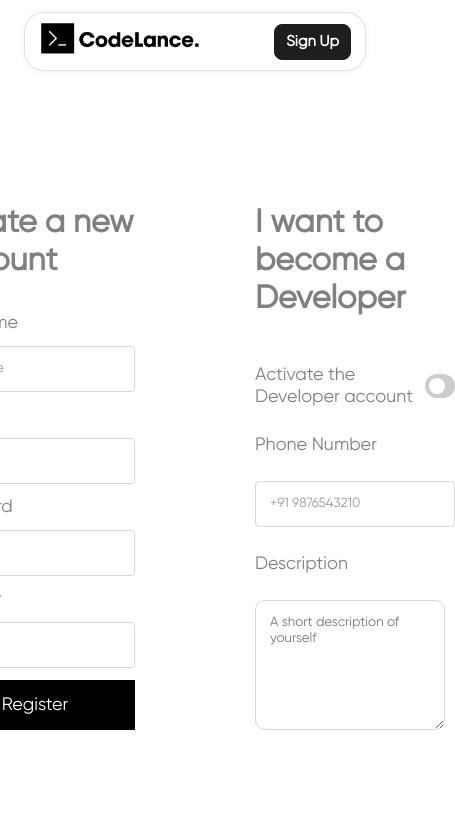
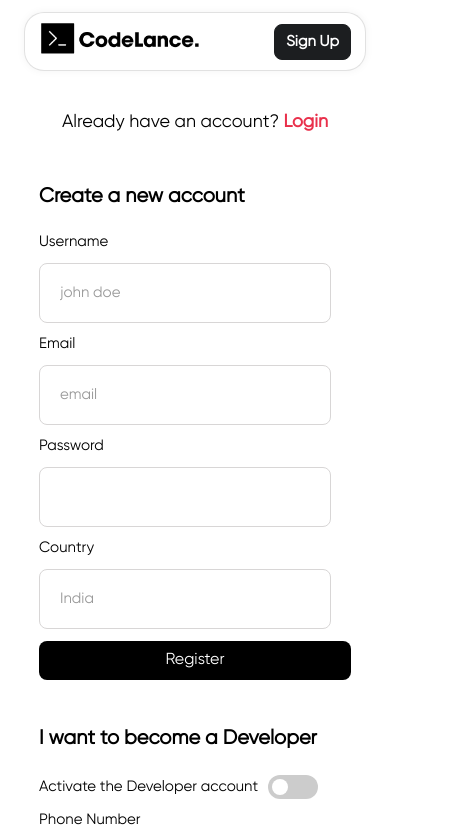
Before and after one commit to Akshatjalan/DevFreelance, a React (Create React App) app in the folder frontend/: page /register in a window 390 px wide. Shown: the top 840 px of the page, 455 px wide, since content can reach past the window. Built offline with nearby package versions, Linux system fonts and the light colour scheme.

Commit message:
lazy loading and signin page update

```diff
--- a/frontend/src/App.js
+++ b/frontend/src/App.js
@@ -14,6 +14,7 @@ import Message from "./pages/Message";
 import Gig from "./pages/Gig";
 import Footer from "./components/Footer";
 import { QueryClient, QueryClientProvider } from "@tanstack/react-query";
+import ScrollToTop from "./components/ScrollToTop";
 // import Pay from "./pages/pay/Pay";
 // import Success from "./pages/success/Success";
 
@@ -25,6 +26,7 @@ function App() {
       <div className="app">
         <QueryClientProvider client={queryClient}>
           <Navbar />
+          <ScrollToTop />
           <Outlet />
           <Footer />
         </QueryClientProvider>
--- a/frontend/src/components/GigCard.js
+++ b/frontend/src/components/GigCard.js
@@ -14,21 +14,42 @@ const GigCard = ({ item }) => {
       }),
   });
 
+  const PlaceholderCard = () => (
+    <div className="gigCard placeholder">
+      <div className="gigImg placeholder-img" />
+      <div className="info">
+        <div className="cardUser">
+          <div className="placeholder-avatar" />
+          <span className="placeholder-text short" />
+        </div>
+        <p className="placeholder-text long" />
+        <div className="star">
+          <div>
+            <div className="starImg placeholder-star" />
+            <span className="placeholder-text short" />
+          </div>
+          <div className="price">
+            <span className="placeholder-text tiny" />
+          </div>
+        </div>
+      </div>
+    </div>
+  );
+
   return (
     <Link to={`/gig/${item._id}`} className="link">
+      {isLoading ? (
+        <PlaceholderCard />
+      ) : error ? (
+        "Something went wrong!"
+      ) : (
         <div className="gigCard">
           <img className="gigImg" src={item.cover} alt="" />
           <div className="info">
-          {isLoading ? (
-            "loading"
-          ) : error ? (
-            "Something went wrong!"
-          ) : (
             <div className="cardUser">
               <img src={item.images} alt="" />
               <span>{item.shortTitle}</span>
             </div>
-          )}
 
             <p>{item.title}</p>
             <div className="star">
@@ -43,6 +64,7 @@ const GigCard = ({ item }) => {
             </div>
           </div>
         </div>
+      )}
     </Link>
   );
 };
--- /dev/null
+++ b/frontend/src/components/ScrollToTop.js
@@ -0,0 +1,12 @@
+import { useEffect } from "react";
+import { useLocation } from "react-router-dom";
+
+export default function ScrollToTop() {
+  const { pathname } = useLocation();
+
+  useEffect(() => {
+    window.scrollTo(0, 0);
+  }, [pathname]);
+
+  return null;
+}
--- a/frontend/src/pages/Register.js
+++ b/frontend/src/pages/Register.js
@@ -2,7 +2,7 @@ import React, { useState } from "react";
 // import upload from "../utils/upload";
 import "../styles/Register.css";
 import newRequest from "../utils/newRequest";
-import { useNavigate } from "react-router-dom";
+import { Link, useNavigate } from "react-router-dom";
 
 function Register() {
   // const [file, setFile] = useState(null);
@@ -43,6 +43,11 @@ function Register() {
     }
   };
   return (
+    <>
+      <p className="loginLine">
+        Already have an account? <Link to="/login">Login</Link>
+      </p>
+
       <div className="register">
         <form onSubmit={handleSubmit}>
           <div className="left">
@@ -102,6 +107,7 @@ function Register() {
           </div>
         </form>
       </div>
+    </>
   );
 }
 
--- a/frontend/src/styles/GigCard.css
+++ b/frontend/src/styles/GigCard.css
@@ -66,3 +66,81 @@
   font-size: 15px;
   text-align: end;
 }
+
+/* Placeholder */
+
+.gigCard.placeholder {
+  background: #f4f4f4;
+  border-radius: 10px;
+  margin-bottom: 20px;
+  opacity: 0.8;
+  animation: pulse 1.5s infinite;
+}
+
+.placeholder-img {
+  width: 100%;
+  height: 200px;
+  background: #e0e0e0;
+  border-radius: 8px;
+  margin-bottom: 12px;
+}
+
+.placeholder-avatar {
+  width: 36px;
+  height: 36px;
+  background: #e0e0e0;
+  border-radius: 50%;
+  display: inline-block;
+  margin-right: 10px;
+}
+
+.placeholder-text {
+  display: inline-block;
+  background: #e0e0e0;
+  border-radius: 4px;
+  vertical-align: middle;
+}
+
+.placeholder-text.short {
+  width: 60px;
+  height: 14px;
+  margin-left: 8px;
+}
+
+.placeholder-text.long {
+  width: 80%;
+  height: 16px;
+  margin: 12px 0;
+}
+
+.placeholder-text.tiny {
+  width: 40px;
+  height: 12px;
+}
+
+.placeholder-text.medium {
+  width: 80px;
+  height: 18px;
+  margin-top: 8px;
+}
+
+.placeholder-star {
+  width: 18px;
+  height: 18px;
+  background: #e0e0e0;
+  border-radius: 50%;
+  display: inline-block;
+  margin-right: 6px;
+}
+
+@keyframes pulse {
+  0% {
+    background-color: #f4f4f4;
+  }
+  50% {
+    background-color: #e0e0e0;
+  }
+  100% {
+    background-color: #f4f4f4;
+  }
+}
--- a/frontend/src/styles/Home.css
+++ b/frontend/src/styles/Home.css
@@ -527,11 +527,19 @@
 
   .homeTitle {
     padding: 30px;
+    padding-bottom: 20px;
     text-align: center;
-    font-size: 55px;
+    font-size: 50px;
     width: 80%;
     letter-spacing: 1px;
     line-height: 50px;
     white-space: pre-line;
   }
+
+  .homeDesc {
+    text-align: center;
+    width: 80%;
+    font-size: 20px;
+    padding-bottom: 20px;
+  }
 }
--- a/frontend/src/styles/Login.css
+++ b/frontend/src/styles/Login.css
@@ -6,14 +6,14 @@
 
 .login form {
   width: 360px;
-  padding: 100px 0px;
+  padding: 80px 0px;
   display: flex;
   flex-direction: column;
   gap: 20px;
 }
 
 .login h1 {
-  color: gray;
+  color: black;
   margin-bottom: 20px;
 }
 
@@ -26,6 +26,7 @@
 textarea {
   padding: 20px;
   border: 1px solid rgb(216, 214, 214);
+  border-radius: 8px;
 }
 
 .login button {
@@ -36,9 +37,45 @@ textarea {
   font-size: 18px;
   background-color: #000000;
   cursor: pointer;
+  border-radius: 8px;
+  transition: all ease-in-out 0.5s;
+}
+
+.login button:hover {
+  background-color: #333;
+  transition: all ease-in-out 0.3s;
 }
 
 .login span {
   color: red;
   font-size: 12px;
 }
+
+
+@media (max-width: 768px) {
+
+  .login form {
+    width: 80%;
+    padding: 40px 20px;
+  }
+
+  .login h1 {
+    font-size: 24px;
+  }
+
+  .login label {
+    font-size: 18px;
+  }
+
+  .login input,
+  textarea {
+    padding: 15px;
+    font-size: 14px;
+  }
+
+  .login button {
+    padding: 15px;
+    font-size: 16px;
+  }
+
+}
--- a/frontend/src/styles/Register.css
+++ b/frontend/src/styles/Register.css
@@ -6,13 +6,13 @@
 
 .register form {
   width: 960px;
-  padding: 100px 0px;
+  padding: 40px 0px;
   display: flex;
   gap: 120px;
 }
 
 .register h1 {
-  color: gray;
+  color: black;
   margin-bottom: 20px;
 }
 
@@ -35,19 +35,20 @@
 }
 
 .register label {
-  color: gray;
+  color: black;
   font-size: 18px;
 }
 
 .register input {
   padding: 14px;
   border: 1px solid rgb(216, 214, 214);
+  border-radius: 8px;
 }
 
 .register textarea {
   padding: 14px;
   border: 1px solid rgb(216, 214, 214);
-  max-width: 500px;
+  max-width: 600px;
   max-height: 500px;
   min-width: 100px;
   min-height: 100px;
@@ -61,6 +62,7 @@
   font-size: 18px;
   background-color: #000000;
   cursor: pointer;
+  border-radius: 8px;
 }
 
 .register .toggle {
@@ -122,3 +124,74 @@
   -ms-transform: translateX(26px);
   transform: translateX(26px);
 }
+
+.loginLine {
+  font-size: 20px;
+  text-align: center;
+  padding-top: 10px;
+}
+
+.loginLine a {
+  text-decoration: none;
+  font-weight: bold;
+  color: #e9304b;
+  transition: all ease-in-out 0.7s;
+}
+
+.loginLine a:hover {
+  color: #000;
+  transition: all ease-in-out 0.3s;
+}
+
+@media (max-width: 1024px) {
+  .register form {
+    width: 100%;
+    gap: 40px;
+    padding: 40px 10px;
+  }
+}
+
+@media (max-width: 768px) {
+  .register form {
+    flex-direction: column;
+    width: 80%;
+    gap: 32px;
+    padding: 40px 10px;
+  }
+  .register .left,
+  .register .right {
+    width: 100%;
+    max-width: 100%;
+    padding: 0;
+  }
+
+  .loginLine {
+  font-size: 18px;
+  text-align: center;
+}
+}
+
+@media (max-width: 480px) {
+  .register form {
+    width: 80%;
+    padding: 20px 4px;
+    gap: 32px;
+  }
+  .register h1 {
+    font-size: 20px;
+    margin-bottom: 12px;
+  }
+  .register label {
+    font-size: 15px;
+  }
+  .register input,
+  .register textarea {
+    padding: 20px;
+    font-size: 15px;
+  max-width: 250px;
+  }
+  .register button {
+    padding: 10px;
+    font-size: 16px;
+  }
+}
```
Also changed, not shown: frontend/src/assets/codelance_logo.png (deleted), frontend/src/assets/loadingSpinner.gif (added). Lines whose indentation alone changed are shown as unchanged.
